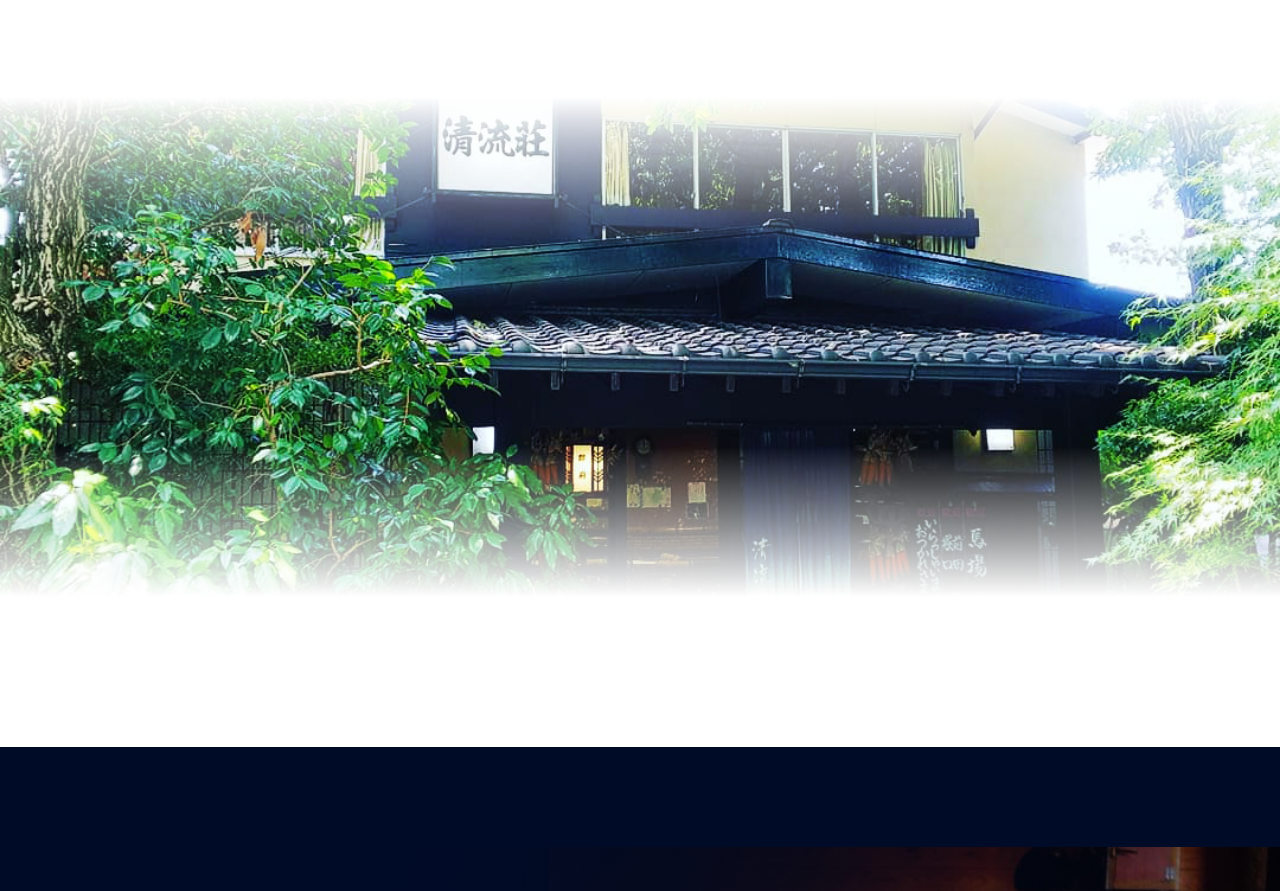
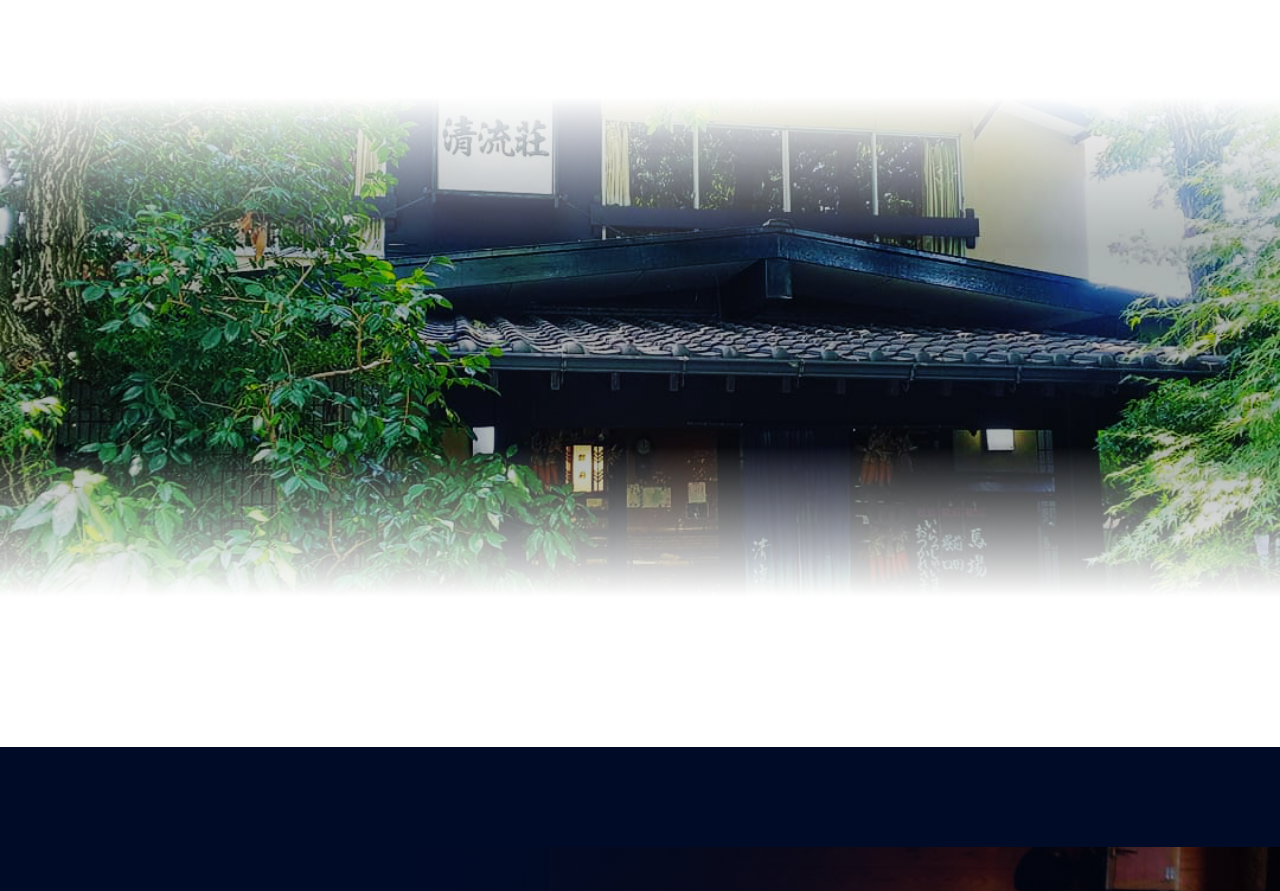
Before and after one commit to Shororo/seiryuusou, a plain HTML site: page index.html in a window 1280 px wide. Shown: the part 1147-2038 px from the top of the page. Drawn offline with nearby package versions, Linux system fonts and the light colour scheme.

Commit message:
Add files via upload

```diff
--- a/assets/mystyle.css
+++ b/assets/mystyle.css
@@ -704,14 +704,15 @@ nav a:hover{
 
 /*プロローグ*/
 .nozoki{
+  background-image: url("../images/genkan.jpg");
+  background-size: cover;
+  background-position: center center;
   height: 50rem;
-  background: linear-gradient(to bottom, white, #0000 30%, #0000 70%, white);
 }
-.nozoki img{
-  position: relative;
+.contena-nozoki{
+  width: 100%;
   height: 100%;
-  width: 100%;
-  z-index: -1;
+  background: linear-gradient(180deg, rgba(255, 255, 255, 1), rgba(0, 0, 0, 0.3) 30%, rgba(0, 0, 0, 0.3) 70%, rgba(255, 255, 255, 1));
 }
 /*プロローグここまで*/
 
--- a/index.html
+++ b/index.html
@@ -64,7 +64,7 @@
         </div>
     </div>
     <div class="nozoki">
-      <img src="images/genkan.jpg" align="清流荘玄関">
+      <div class="contena-nozoki"></div>
     </div>
     <div class="pb-15 bg-white"></div>
   </div>
```
